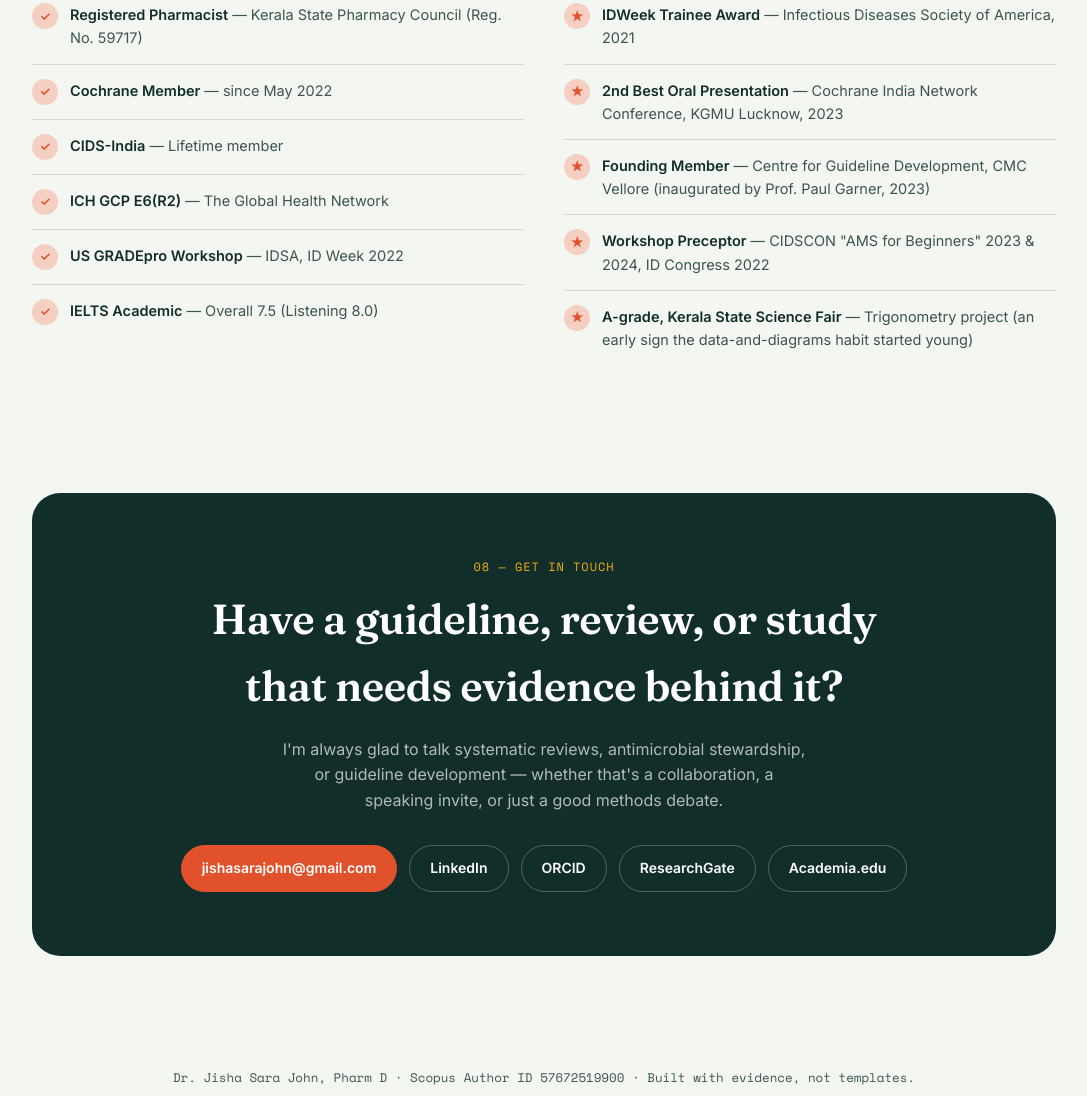
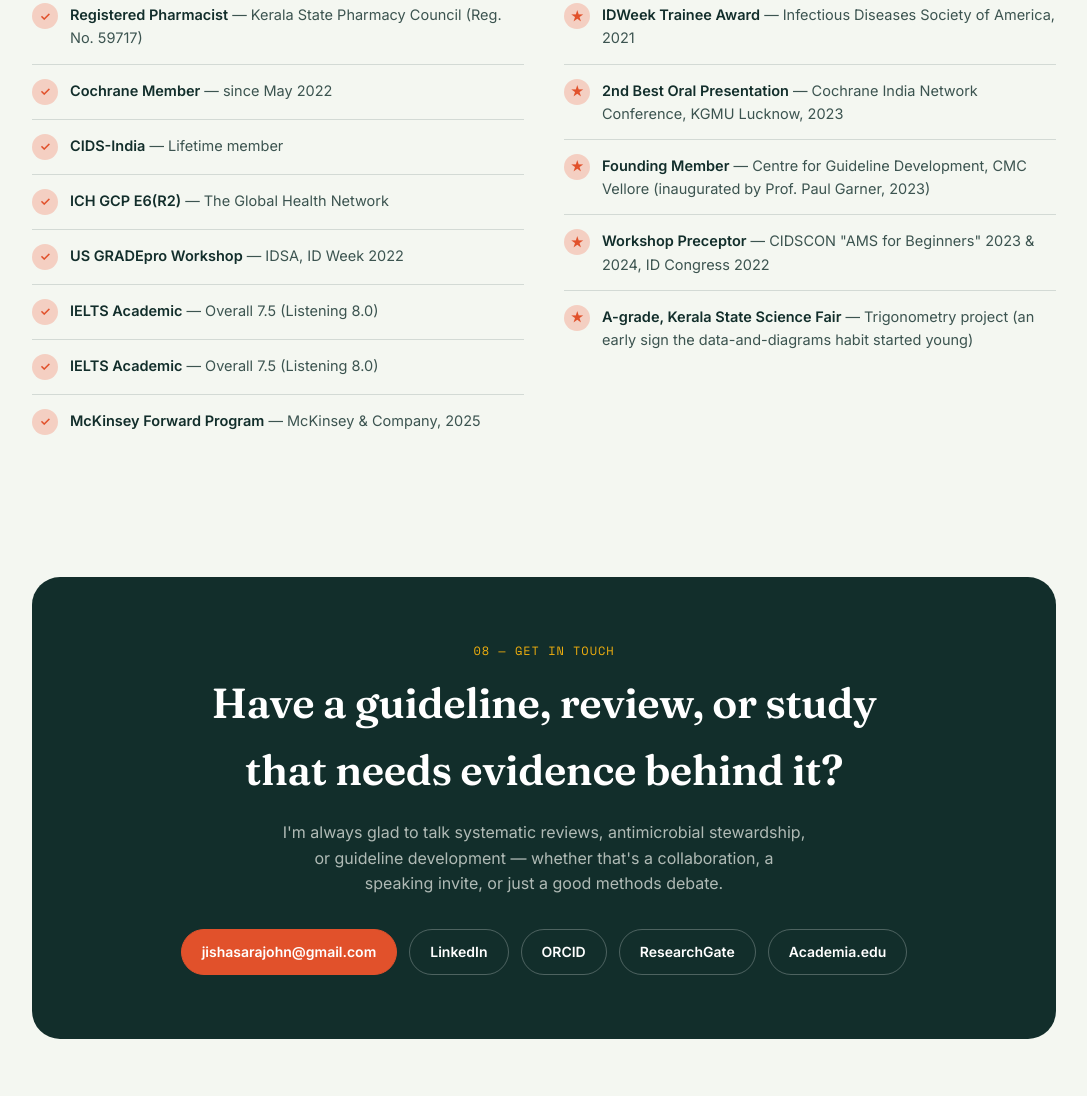
Before and after one commit to Jisha149/jishasarajohn, a plain HTML site: page index.html in a window 1280 px wide. Shown: the part 7320-8416 px from the top of the page, without its empty margins (96-1183 px from the left). Drawn offline with nearby package versions, Linux system fonts and the light colour scheme.

Commit message:
Update index.html

```diff
--- a/index.html
+++ b/index.html
@@ -795,6 +795,8 @@
           <li><span class="li-badge">✓</span><div><span class="lbl">ICH GCP E6(R2)</span> — The Global Health Network</div></li>
           <li><span class="li-badge">✓</span><div><span class="lbl">US GRADEpro Workshop</span> — IDSA, ID Week 2022</div></li>
           <li><span class="li-badge">✓</span><div><span class="lbl">IELTS Academic</span> — Overall 7.5 (Listening 8.0)</div></li>
+          <li><span class="li-badge">✓</span><div><span class="lbl">IELTS Academic</span> — Overall 7.5 (Listening 8.0)</div></li>
+         <li><span class="li-badge">✓</span><div><span class="lbl">McKinsey Forward Program</span> — McKinsey &amp; Company, 2025</div></li>
         </ul>
       </div>
       <div>
```
